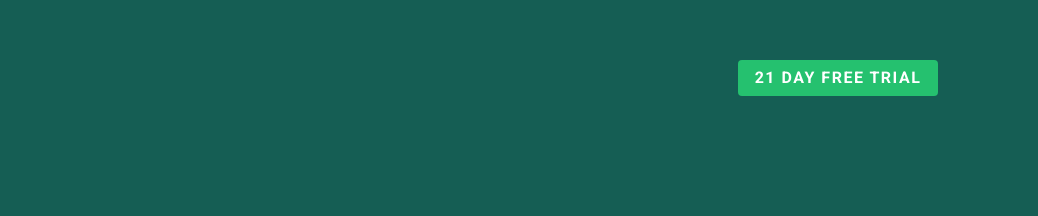
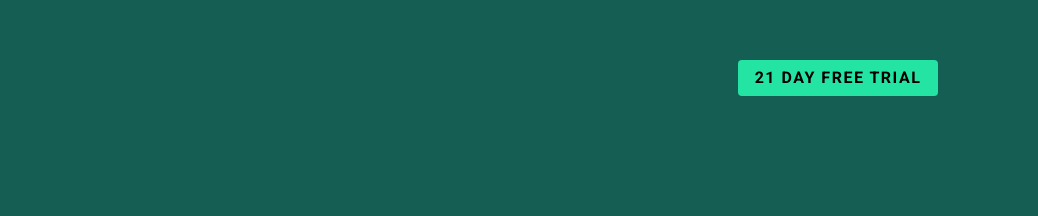
Before and after one commit to Myilvaganan/FreshDesk-Landing-Page, a plain HTML site: page index.html in a window 1280 px wide. In both pictures the pointer is over the button "21 DAY FREE TRIAL". Shown: the top 216 px of the page, 242-1280 px from the left. Drawn offline with nearby package versions, Linux system fonts and the light colour scheme.

Commit message:
Update style.css

```diff
--- a/style.css
+++ b/style.css
@@ -90,6 +90,12 @@
     letter-spacing: 1.5px !important;
     background-color: rgb(37, 193, 111) !important;
     color: white !important;
+}
+
+.btn:hover, .btn:active {
+    background-color: rgb(36, 228, 164) !important;
+    color:black !important;
+    transition: all .2s ease-in-out;
 }
 
 .logo img {
```
